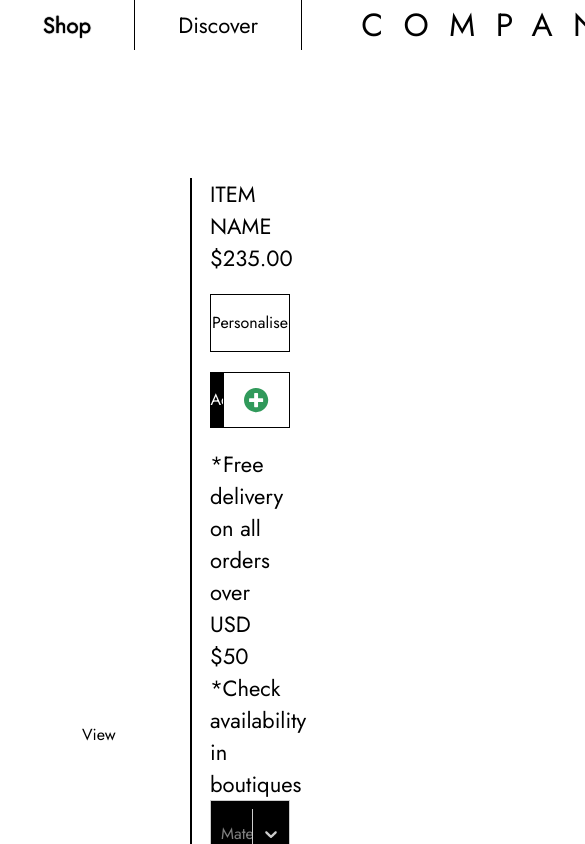
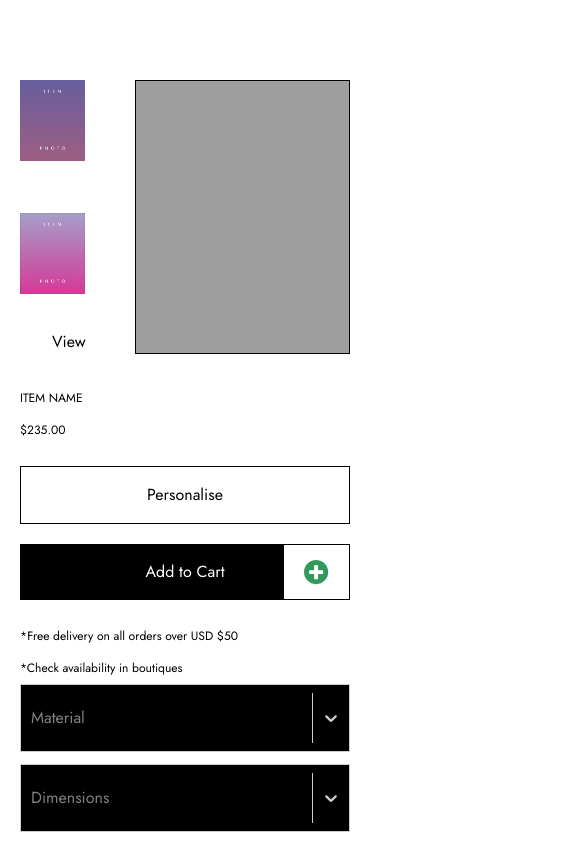
Before and after one commit to NikitaVereev/PALAX, a React (Create React App) app: page / in a window 390 px wide. Shown: the top 844 px of the page, 585 px wide, since content can reach past the window. Built offline with nearby package versions, Linux system fonts and the light colour scheme.

Commit message:
3/4 adaptive

```diff
--- a/src/components/layout/footer/Footer.module.scss
+++ b/src/components/layout/footer/Footer.module.scss
@@ -17,3 +17,19 @@
 		}
 	}
 }
+@media (max-width: 1250px) {
+	.footer .wrapper ul li {
+		@apply px-7;
+	}
+}
+@media (max-width: 772px) {
+	.footer .wrapper ul {
+		@apply flex-wrap;
+		> li {
+			&:last-child {
+				@apply border-t;
+				border-color: var(--text-color);
+			}
+		}
+	}
+}
--- a/src/components/layout/header/Header.module.scss
+++ b/src/components/layout/header/Header.module.scss
@@ -38,7 +38,7 @@
 			}
 			.search {
 				@apply w-[357px] flex items-center justify-center;
-				> div {
+				> form {
 					@apply relative w-[90%] h-[29px];
 					input {
 						@apply absolute inset-0 px-3;
@@ -51,7 +51,7 @@
 							color: var(--text-color);
 						}
 					}
-					img {
+					> button {
 						@apply absolute left-1/4;
 						top: 50%;
 						transform: translateY(-50%);
@@ -82,3 +82,9 @@
 		opacity: 1;
 	}
 }
+
+@media (max-width: 1420px) {
+	.header {
+		display: none;
+	}
+}
--- a/src/components/screens/home/Home.module.scss
+++ b/src/components/screens/home/Home.module.scss
@@ -4,3 +4,32 @@
 		@apply flex-col w-1/3 h-[100%] flex  justify-around;
 	}
 }
+@media (max-width: 1310px) {
+	.wrapper {
+		@apply pl-5 pr-10;
+		.flexCol {
+			width: 40%;
+		}
+	}
+}
+@media (max-width: 992px) {
+	.wrapper {
+		.flexCol {
+			@apply w-1/3;
+		}
+	}
+}
+
+@media (max-width: 820px) {
+	.wrapper {
+		@apply h-[70%] py-20;
+	}
+}
+@media (max-width: 772px) {
+	.wrapper {
+		@apply flex-col h-full;
+		.flexCol {
+			@apply w-full;
+		}
+	}
+}
--- a/src/components/screens/home/carousel/Carousel.module.scss
+++ b/src/components/screens/home/carousel/Carousel.module.scss
@@ -28,3 +28,30 @@
 		@apply bottom-1/4 left-8 block h-fit top-auto;
 	}
 }
+@media (max-width: 1310px) {
+	.wrapper {
+		@apply w-[60%] gap-[50px];
+	}
+}
+
+@media (max-width: 992px) {
+	.wrapper {
+		@apply h-[65%];
+	}
+}
+@media (max-width: 992px) {
+	.wrapper {
+		@apply w-full;
+	}
+}
+@media (max-width: 400px) {
+	.wrapper {
+		@apply mb-7;
+		.sideImage {
+			@apply max-h-[280px] mb-5 max-w-[70px];
+		}
+		.showMore {
+			@apply bottom-0;
+		}
+	}
+}
--- a/src/components/screens/home/product-description/ProductDescription.module.scss
+++ b/src/components/screens/home/product-description/ProductDescription.module.scss
@@ -15,3 +15,20 @@
 		color: #fff !important;
 	}
 }
+
+@media (max-width: 772px) {
+	.wrapper {
+		@apply flex gap-3;
+		.select {
+			@apply w-1/3;
+		}
+	}
+}
+@media (max-width: 555px) {
+	.wrapper {
+		@apply flex-col gap-3;
+		.select {
+			@apply w-full;
+		}
+	}
+}
--- a/src/components/screens/home/product-description/ProductDescription.tsx
+++ b/src/components/screens/home/product-description/ProductDescription.tsx
@@ -11,7 +11,7 @@ const ProductDescription: FC = () => {
 		{ value: 'tree', label: 'Tree' },
 	]
 	return (
-		<div>
+		<div className={styles.wrapper}>
 			<Select
 				className={styles.select}
 				options={options}
--- a/src/components/screens/home/product-price/ProductPrice.module.scss
+++ b/src/components/screens/home/product-price/ProductPrice.module.scss
@@ -46,3 +46,24 @@
 		transform: scale(0.95, 1.05);
 	}
 }
+
+@media (max-width: 772px) {
+	.wrapper {
+		.buttons {
+			@apply flex-row;
+			> .add {
+				@apply text-left pl-5;
+			}
+		}
+	}
+}
+@media (max-width: 555px) {
+	.wrapper {
+		.buttons {
+			@apply flex-col;
+			> .add {
+				@apply text-center pl-0;
+			}
+		}
+	}
+}
--- a/src/components/ui/search/Search.tsx
+++ b/src/components/ui/search/Search.tsx
@@ -1,11 +1,15 @@
-import { FC, useState } from 'react'
+import { FC, useEffect, useState } from 'react'
 import searchLight from '../../assets/images/searchLight.svg'
 import searchDark from '../../assets/images/searchDark.svg'
 
 const Search: FC = ({ isImage }: any) => {
 	const [value, setValue] = useState('')
+	useEffect(() => {
+		localStorage.setItem('Search', JSON.stringify(value))
+	}, [value])
+	console.log(value)
 	return (
-		<form onSubmit={e => e.preventDefault}>
+		<form onSubmit={e => e.preventDefault()}>
 			<input
 				value={value}
 				onChange={e => setValue(e.target.value)}
@@ -13,7 +17,7 @@ const Search: FC = ({ isImage }: any) => {
 				placeholder='Search'
 			/>
 
-			<button>
+			<button onSubmit={e => e.preventDefault}>
 				<img src={isImage ? searchDark : searchLight} alt='search' />
 			</button>
 		</form>
--- a/src/styles/global.scss
+++ b/src/styles/global.scss
@@ -45,13 +45,15 @@ body,
 	-moz-osx-font-smoothing: grayscale;
 }
 h1 {
-	@apply text-[32px] leading-[46px] tracking-[0.64em];
+	@apply leading-[46px] tracking-[0.64em];
+	font-size: calc(calc(1vw + 1vh) * 1.417);
 }
 
 h2,
 p,
 a {
-	@apply text-[22px] leading-8;
+	@apply leading-8;
+	font-size: calc(calc(1vw + 1vh) * 0.982);
 }
 li {
 	@apply border-x relative;
```
